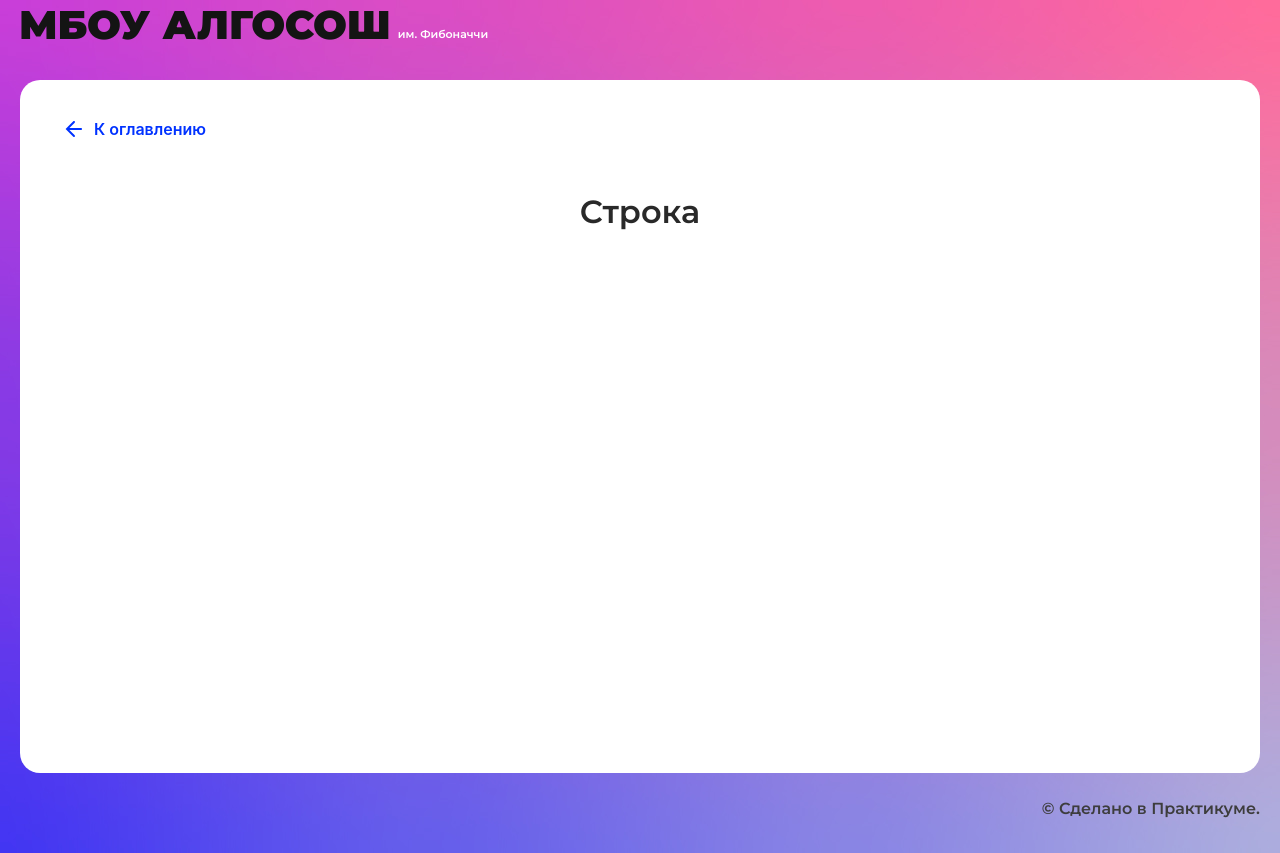
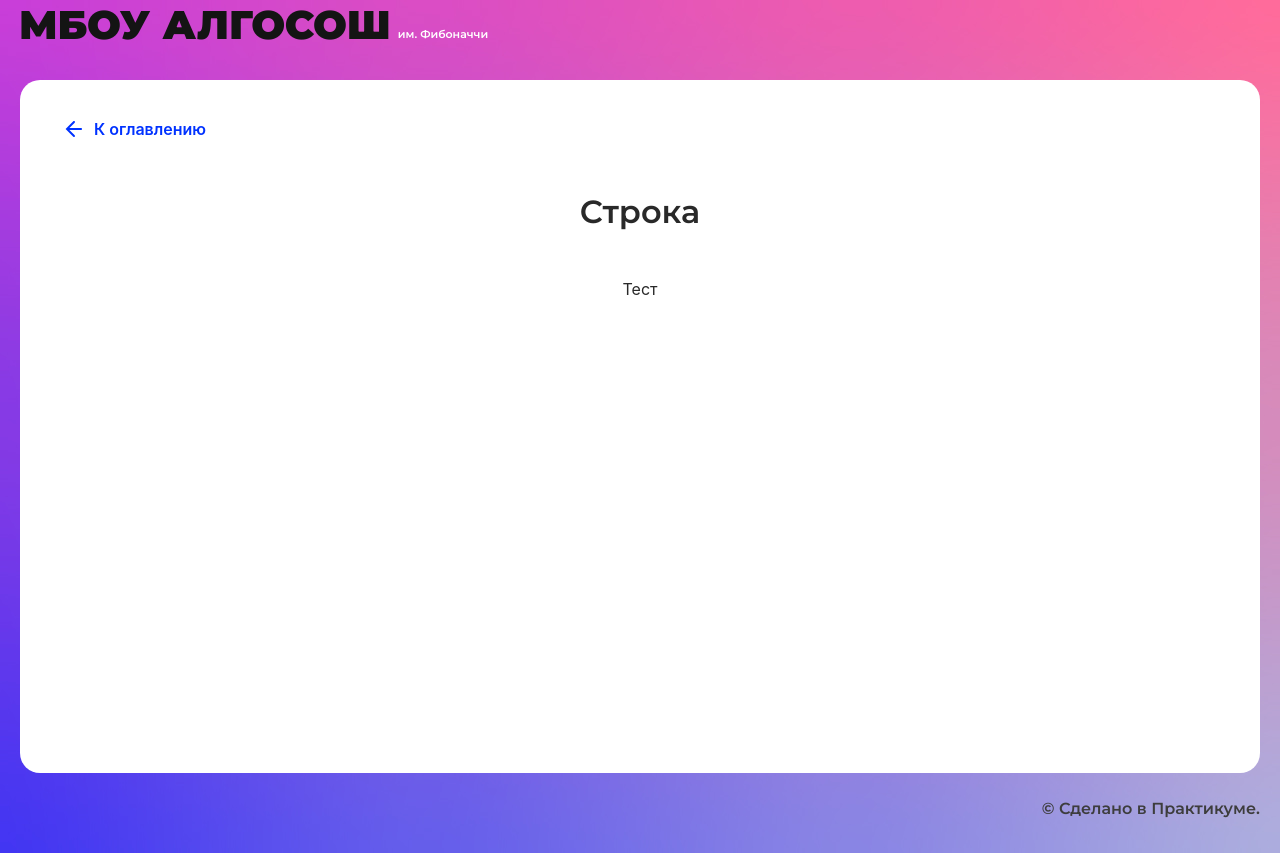
Before and after one commit to yandex-praktikum/algososh, a React (Create React App) app: page /recursion in a window 1280 px wide. Built offline with nearby package versions, Linux system fonts and the light colour scheme.

Commit message:
ветка для сдачи проекта

```diff
--- a/src/components/string/string.tsx
+++ b/src/components/string/string.tsx
@@ -2,9 +2,5 @@ import React from "react";
 import { SolutionLayout } from "../ui/solution-layout/solution-layout";
 
 export const StringComponent: React.FC = () => {
-  return (
-    <SolutionLayout title="Строка">
-
-    </SolutionLayout>
-  );
+  return <SolutionLayout title="Строка">Тест</SolutionLayout>;
 };
```
